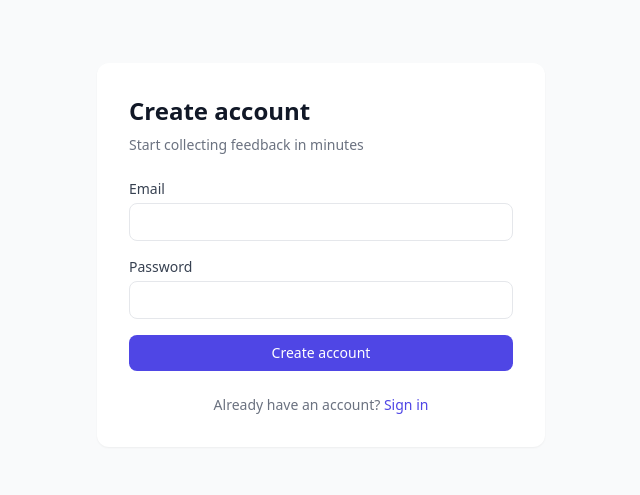
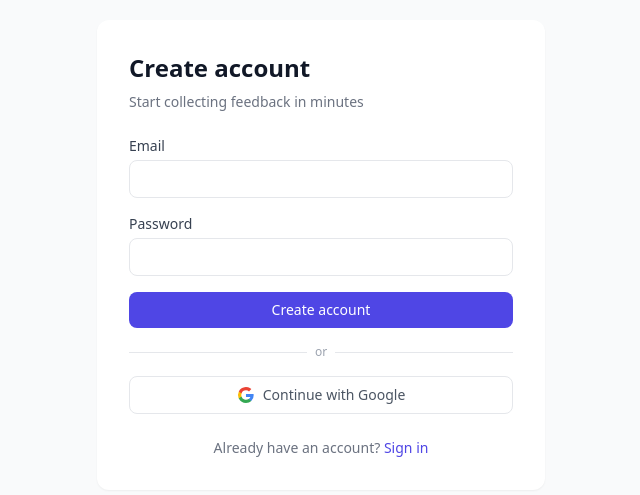
Before and after one commit to kartik0905/pinpoint, a React app in the folder frontend/: page /register in a window 1280 px wide. Shown: the part 145-640 px from the top of the page, without its empty margins (319-959 px from the left). Built offline with nearby package versions, Linux system fonts and the light colour scheme; the HTML template or start-up script is replaced by a standard one.

Commit message:
feat: add Google sign-in option to Login and Register components

```diff
--- a/frontend/src/pages/Login.jsx
+++ b/frontend/src/pages/Login.jsx
@@ -71,6 +71,40 @@ export default function Login() {
           </button>
         </form>
 
+        <div className="relative my-4">
+          <div className="absolute inset-0 flex items-center">
+            <div className="w-full border-t border-gray-200" />
+          </div>
+          <div className="relative flex justify-center text-xs text-gray-400">
+            <span className="bg-white px-2">or</span>
+          </div>
+        </div>
+
+        <a
+          href="http://localhost:3000/api/auth/google"
+          className="w-full flex items-center justify-center gap-2 border border-gray-200 rounded-lg py-2 text-sm text-gray-600 hover:bg-gray-50 transition-colors"
+        >
+          <svg width="18" height="18" viewBox="0 0 18 18">
+            <path
+              fill="#4285F4"
+              d="M16.51 8H8.98v3h4.3c-.18 1-.74 1.48-1.6 2.04v2.01h2.6a7.8 7.8 0 0 0 2.38-5.88c0-.57-.05-.66-.15-1.18z"
+            />
+            <path
+              fill="#34A853"
+              d="M8.98 17c2.16 0 3.97-.72 5.3-1.94l-2.6-2a4.8 4.8 0 0 1-7.18-2.54H1.83v2.07A8 8 0 0 0 8.98 17z"
+            />
+            <path
+              fill="#FBBC05"
+              d="M4.5 10.52a4.8 4.8 0 0 1 0-3.04V5.41H1.83a8 8 0 0 0 0 7.18l2.67-2.07z"
+            />
+            <path
+              fill="#EA4335"
+              d="M8.98 4.18c1.17 0 2.23.4 3.06 1.2l2.3-2.3A8 8 0 0 0 1.83 5.4L4.5 7.49a4.77 4.77 0 0 1 4.48-3.3z"
+            />
+          </svg>
+          Continue with Google
+        </a>
+
         <p className="text-center text-sm text-gray-500 mt-6">
           Don't have an account?{" "}
           <Link to="/register" className="text-indigo-600 hover:underline">
--- a/frontend/src/pages/Register.jsx
+++ b/frontend/src/pages/Register.jsx
@@ -75,6 +75,39 @@ export default function Register() {
             {loading ? "Creating account..." : "Create account"}
           </button>
         </form>
+        <div className="relative my-4">
+          <div className="absolute inset-0 flex items-center">
+            <div className="w-full border-t border-gray-200" />
+          </div>
+          <div className="relative flex justify-center text-xs text-gray-400">
+            <span className="bg-white px-2">or</span>
+          </div>
+        </div>
+
+        <a
+          href="http://localhost:3000/api/auth/google"
+          className="w-full flex items-center justify-center gap-2 border border-gray-200 rounded-lg py-2 text-sm text-gray-600 hover:bg-gray-50 transition-colors"
+        >
+          <svg width="18" height="18" viewBox="0 0 18 18">
+            <path
+              fill="#4285F4"
+              d="M16.51 8H8.98v3h4.3c-.18 1-.74 1.48-1.6 2.04v2.01h2.6a7.8 7.8 0 0 0 2.38-5.88c0-.57-.05-.66-.15-1.18z"
+            />
+            <path
+              fill="#34A853"
+              d="M8.98 17c2.16 0 3.97-.72 5.3-1.94l-2.6-2a4.8 4.8 0 0 1-7.18-2.54H1.83v2.07A8 8 0 0 0 8.98 17z"
+            />
+            <path
+              fill="#FBBC05"
+              d="M4.5 10.52a4.8 4.8 0 0 1 0-3.04V5.41H1.83a8 8 0 0 0 0 7.18l2.67-2.07z"
+            />
+            <path
+              fill="#EA4335"
+              d="M8.98 4.18c1.17 0 2.23.4 3.06 1.2l2.3-2.3A8 8 0 0 0 1.83 5.4L4.5 7.49a4.77 4.77 0 0 1 4.48-3.3z"
+            />
+          </svg>
+          Continue with Google
+        </a>
 
         <p className="text-center text-sm text-gray-500 mt-6">
           Already have an account?{" "}
```
